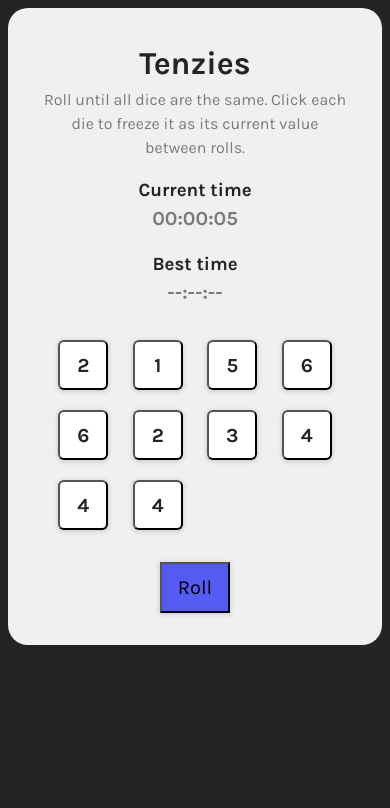
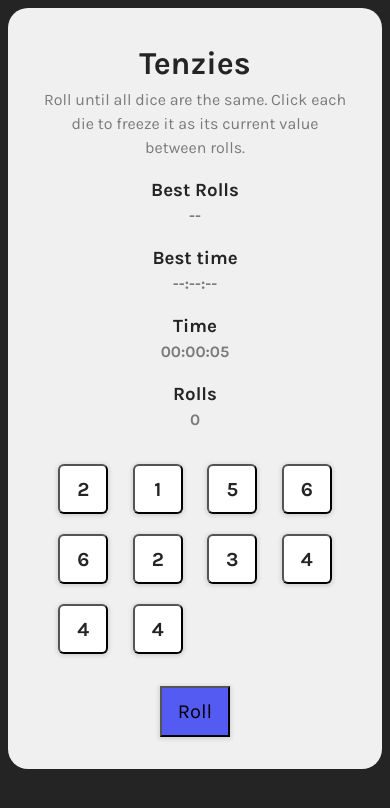
Before and after one commit to tiagocostarebelo/tcr-tenzies-game, a React (Vite) app: page / in a window 390 px wide. Shown: the top 808 px of the page. Built offline with nearby package versions, Linux system fonts and the light colour scheme.

Commit message:
added feature to count Rolls and set best record on Rolls

```diff
--- a/src/App.jsx
+++ b/src/App.jsx
@@ -6,6 +6,7 @@ import Confetti from 'react-confetti'
 
 function App() {
   const [diceNumbers, setDiceNumbers] = useState(() => randomDice());
+  const [rolls, setRolls] = useState(0);
   const [timer, setTimer] = useState(0);
   const [isRunning, setIsRunning] = useState(true);
   const timerRef = useRef(null);
@@ -15,12 +16,16 @@ function App() {
     return saved ? Number(saved) : null;
   })
 
+  const [bestRolls, setBestRolls] = useState(() => {
+    const saved = localStorage.getItem('best-rolls');
+    return saved ? Number(saved) : null;
+  })
+
   const gameWon = diceNumbers.every(dice => dice.isHeld) &&
     diceNumbers.every(dice => dice.value === diceNumbers[0].value)
 
   useEffect(() => {
     if (isRunning && !gameWon) {
-
       timerRef.current = setInterval(() => {
         setTimer(prev => prev + 1)
       }, 1000);
@@ -33,6 +38,10 @@ function App() {
       if (!bestTime || timer < bestTime) {
         localStorage.setItem('best-time', timer);
         setBestTime(timer);
+      }
+      if (!bestRolls || rolls < bestRolls) {
+        localStorage.setItem('best-rolls', rolls);
+        setBestRolls(rolls);
       }
       clearInterval(timerRef.current);
       setIsRunning(false);
@@ -51,8 +60,10 @@ function App() {
   function rollDice() {
     if (!gameWon) {
       setDiceNumbers(oldDice => oldDice.map(item => item.isHeld ? item : { ...item, value: Math.floor(Math.random() * 6) + 1 }));
+      setRolls(prev => prev + 1);
     } else {
       setDiceNumbers(randomDice());
+      setRolls(0);
       setTimer(0);
       setIsRunning(true);
     }
@@ -76,7 +87,7 @@ function App() {
         <h1 className="title">Tenzies</h1>
         <p>Roll until all dice are the same. Click each die to freeze it as its current value between rolls.</p>
       </div>
-      <Stopwatch currentTime={timer} bestTime={bestTime} />
+      <Stopwatch currentTime={timer} bestTime={bestTime} currentRolls={rolls} bestRolls={bestRolls} />
       <div className="dice-container">
         {newDices}
       </div>
--- a/src/components/Stopwatch.jsx
+++ b/src/components/Stopwatch.jsx
@@ -4,17 +4,26 @@ function formatTime(seconds) {
     return `00:${mins}:${secs}`;
 }
 
-export default function Stopwatch({ currentTime, bestTime }) {
+export default function Stopwatch({ currentTime, bestTime, currentRolls, bestRolls }) {
     return (
-        <div className="timer">
-            <div className="stopwatch">
-                <h3>Current time</h3>
-                <p className="display">{formatTime(currentTime)}</p>
+        <div className="records">
+
+            <div className="best-rolls">
+                <h3>Best Rolls</h3>
+                <p className="display">{bestRolls ?? "--"}</p>
             </div>
             <div className="best-time">
                 <h3>Best time</h3>
                 <p className="display">{bestTime !== null ? formatTime(bestTime) : "--:--:--"}</p>
             </div>
+            <div className="stopwatch">
+                <h3>Time</h3>
+                <p className="display">{formatTime(currentTime)}</p>
+            </div>
+            <div className="rolls">
+                <h3>Rolls</h3>
+                <p className="display">{currentRolls}</p>
+            </div>
         </div>
     )
 }
--- a/src/index.css
+++ b/src/index.css
@@ -52,14 +52,17 @@ main {
   text-align: center;
 }
 
-.timer {
+.records {
   display: flex;
   align-items: center;
   justify-content: space-evenly;
+  column-gap: 1rem;
 }
 
 .stopwatch>h3,
-.best-time>h3 {
+.best-time>h3,
+.rolls>h3,
+.best-rolls>h3 {
   margin: 0;
   padding-top: 1rem;
   color: #242424;
@@ -68,7 +71,7 @@ main {
 
 .display {
   text-align: center;
-  font-size: 1.25rem;
+  font-size: 1rem;
   font-weight: bold;
   color: #7b7b7b;
   margin: 0;
@@ -117,10 +120,7 @@ main {
 }
 
 @media screen and (max-width: 425px) {
-  .timer {
-    display: flex;
+  .records {
     flex-direction: column;
-    align-items: center;
-    justify-content: space-evenly;
   }
 }
```
